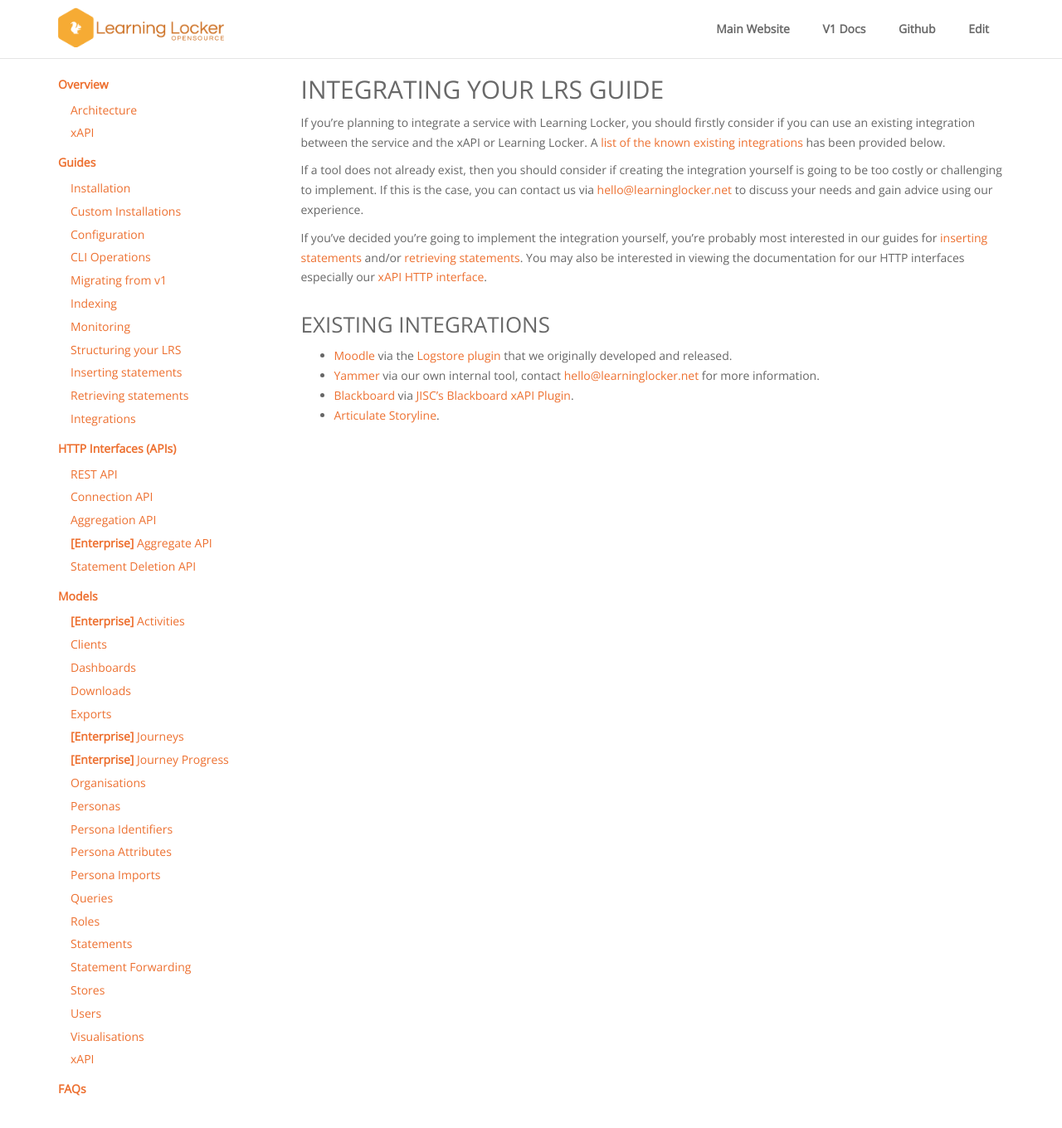
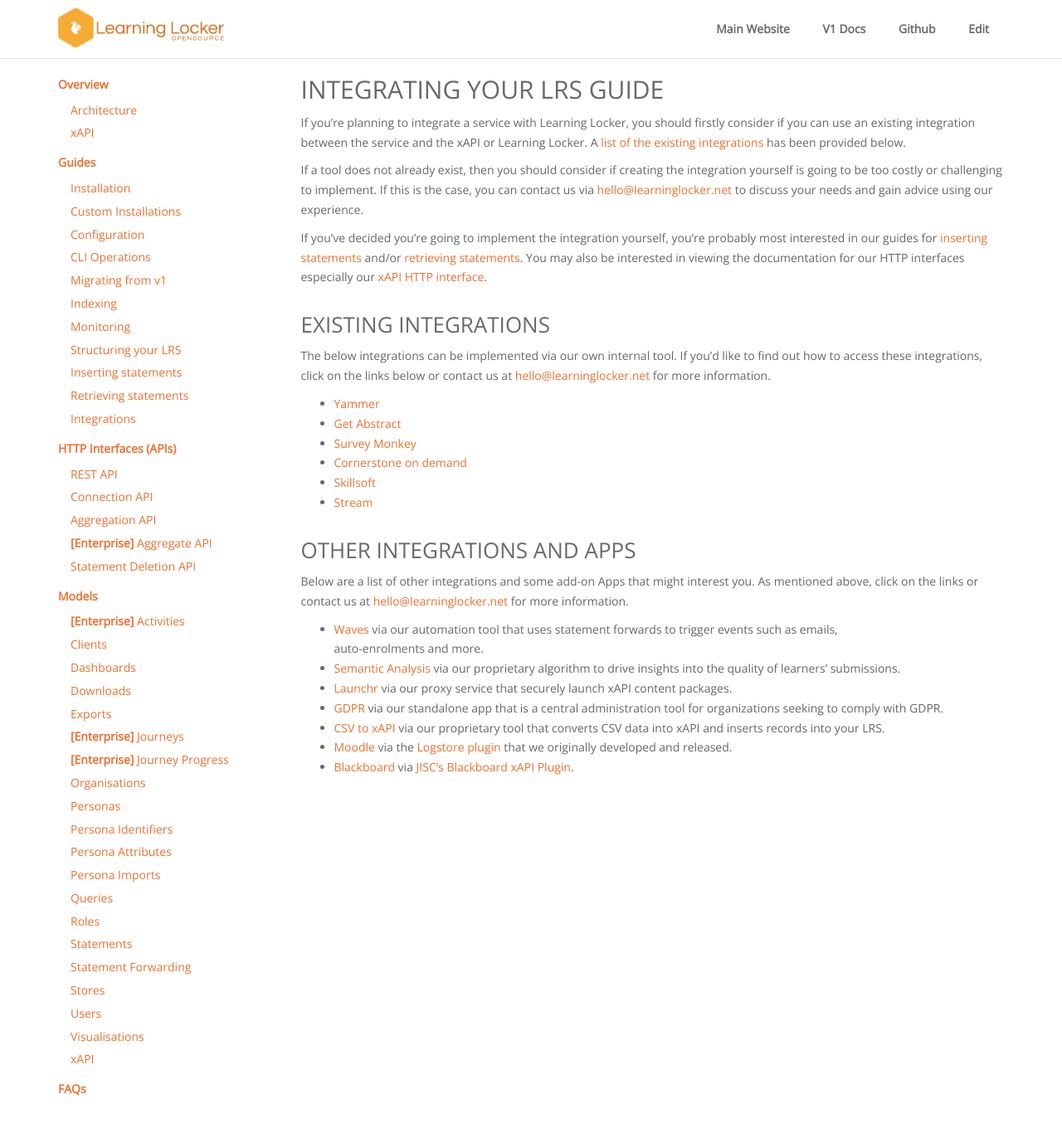
Before and after one commit to LearningLocker/docs, a Jekyll site: the page built from src/guides-integrating.md, in a window 1280 px wide and 1400 px high. Shown: the top 1360 px of the window at 83% size. Built offline with Jekyll 4.4.1, drawn with Linux system fonts in a browser that asks for light colours; nearby versions of some CDN libraries.

Commit message:
Updated apps references to LP links
Updated apps references to LP links so that we can drive more OS users to the LP app pages.

```diff
--- a/src/guides-integrating.md
+++ b/src/guides-integrating.md
@@ -2,14 +2,31 @@
 ---
 
 # Integrating your LRS Guide
-If you're planning to integrate a service with Learning Locker, you should firstly consider if you can use an existing integration between the service and the xAPI or Learning Locker. A [list of the known existing integrations](#existing-integrations) has been provided below.
+If you're planning to integrate a service with Learning Locker, you should firstly consider if you can use an existing integration between the service and the xAPI or Learning Locker. A [list of the existing integrations](#existing-integrations) has been provided below.
 
 If a tool does not already exist, then you should consider if creating the integration yourself is going to be too costly or challenging to implement. If this is the case, you can contact us via [hello@learninglocker.net](mailto:hello@learninglocker.net) to discuss your needs and gain advice using our experience.
 
 If you've decided you're going to implement the integration yourself, you're probably most interested in our guides for [inserting statements](../guides-inserting) and/or [retrieving statements](../guides-retrieving). You may also be interested in viewing the documentation for our HTTP interfaces especially our [xAPI HTTP interface](../http-xapi).
 
 ## Existing Integrations
+The below integrations can be implemented via our own internal tool. If you'd like to find out how to access these integrations, click on the links below or contact us at [hello@learninglocker.net](mailto:hello@learninglocker.net) for more information.
+
+- [Yammer](https://learningpool.com/solutions/learning-record-store-learning-locker/yammer/)
+- [Get Abstract](https://learningpool.com/solutions/learning-record-store-learning-locker/get-abstract/)
+- [Survey Monkey](https://learningpool.com/solutions/learning-record-store-learning-locker/survey-monkey/)
+- [Cornerstone on demand](https://learningpool.com/solutions/learning-record-store-learning-locker/cornerstone-on-demand/)
+- [Skillsoft](https://learningpool.com/solutions/learning-record-store-learning-locker/skillsoft/)
+- [Stream](https://learningpool.com/solutions/learning-experience-platform-stream/)
+
+## Other integrations and Apps
+
+Below are a list of other integrations and some add-on Apps that might interest you. As mentioned above, click on the links or contact us at [hello@learninglocker.net](mailto:hello@learninglocker.net) for more information.
+
+- [Waves](https://learningpool.com/solutions/learning-experience-platform-stream/waves/) via our automation tool that uses statement forwards to trigger events such as emails,
+auto-enrolments and more.
+- [Semantic Analysis](https://learningpool.com/solutions/learning-record-store-learning-locker/semantic-analysis/) via our proprietary algorithm to drive insights into the quality of learners' submissions.
+- [Launchr](https://learningpool.com/solutions/learning-record-store-learning-locker/launchr/) via our proxy service that securely launch xAPI content packages.
+- [GDPR](https://learningpool.com/solutions/learning-record-store-learning-locker/gdpr/) via our standalone app that is a central administration tool for organizations seeking to comply with GDPR.
+- [CSV to xAPI](https://learningpool.com/solutions/learning-record-store-learning-locker/csv-to-xapi/) via our proprietary tool that converts CSV data into xAPI and inserts records into your LRS.
 - [Moodle](https://moodle.org/) via the [Logstore plugin](https://moodle.org/plugins/logstore_xapi) that we originally developed and released.
-- [Yammer](https://www.yammer.com/) via our own internal tool, contact [hello@learninglocker.net](mailto:hello@learninglocker.net) for more information.
 - [Blackboard](http://www.blackboard.com/learning-management-system/blackboard-learn.aspx) via [JISC's Blackboard xAPI Plugin](https://github.com/jiscdev/blackboard-xapi-plugin/wiki).
-- [Articulate Storyline](https://community.articulate.com/articles/introduction-to-the-tin-can-api-aka-xapi).
```
